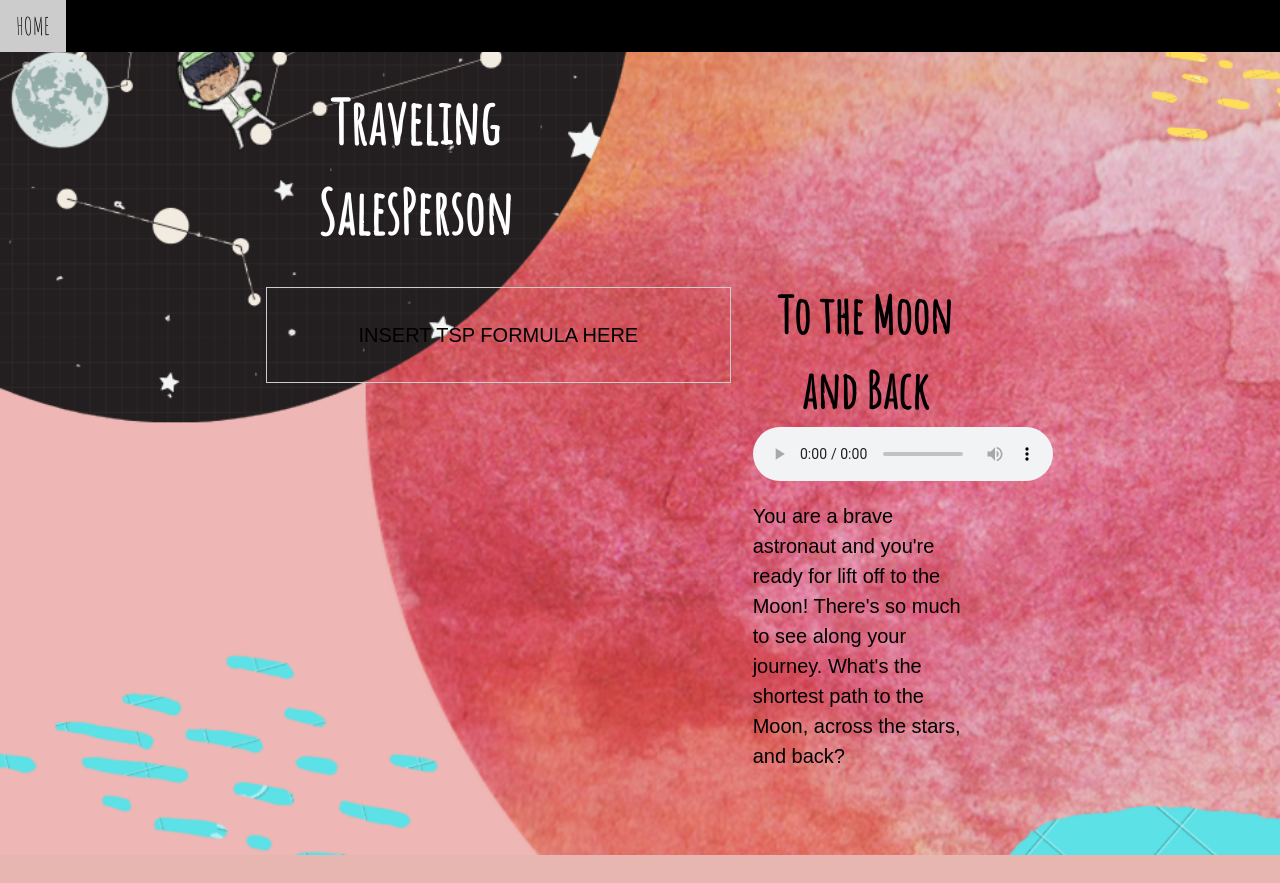
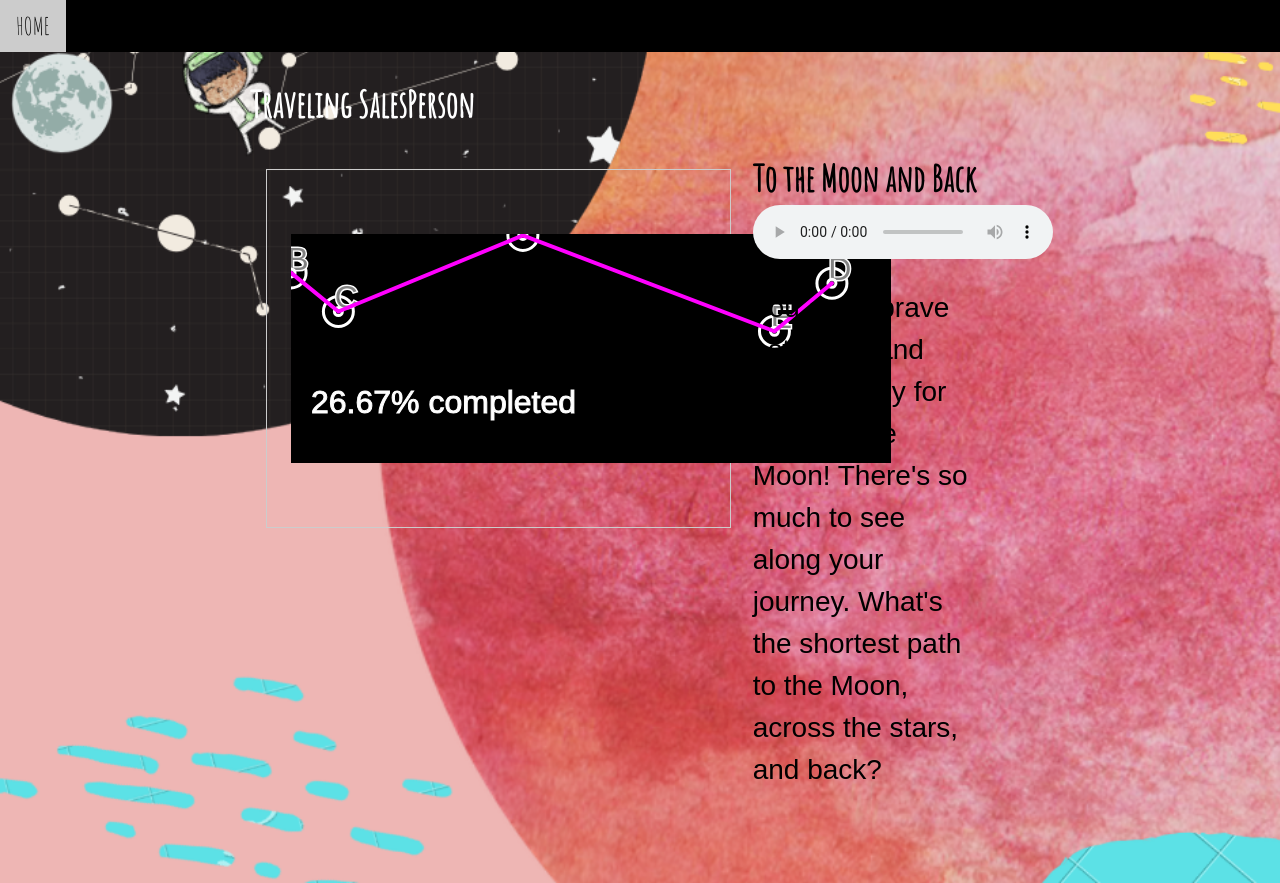
Before and after one commit to emendoza06/TravelingSalesperon, a Java web app: page /k2Moon in a window 1280 px wide. Before the commit the page ends 855 px from the top, so only its background shows below. Run offline with Spring Boot 4, a stand-in JSP engine, Linux system fonts and the light colour scheme; some libraries are stand-ins or nearby versions.

Commit message:
fixed K2Moon.jsp to include map and user distance

```diff
--- a/src/main/webapp/WEB-INF/jsp/k2Moon.jsp
+++ b/src/main/webapp/WEB-INF/jsp/k2Moon.jsp
@@ -13,13 +13,14 @@
 <meta name="viewport" content="width=device-width, initial-scale=1">
 <link rel="stylesheet" href="https://www.w3schools.com/w3css/4/w3.css">
 <link rel="stylesheet" href="https://fonts.googleapis.com/css?family=Amatic+SC">
+<script src="http://ajax.googleapis.com/ajax/libs/jquery/1.7.1/jquery.min.js" type="text/javascript"></script>
 <script
     language="javascript"
     type="text/javascript"
     src="https://cdn.jsdelivr.net/npm/p5@1.0.0/lib/p5.min.js"
   ></script>
 
-  <script type="text/javascript" src="javascript/map2.js"></script>
+  <script type="text/javascript" src="javascript/k-2Script.js"></script>
 <style>
     html,body,h1,h2,h3,h4,h5,h6 {font-family: "Roboto", sans-serif;}
     .w3-sidebar {
@@ -69,39 +70,17 @@
     <div class="w3-row w3-padding-64">
         <h1 class="tspheader" style="color: white"><b>Traveling SalesPerson</b></h1>
         <div class="w3-twothird w3-container">
+            <p id="formulaContainer" style="color: white" ></p>
 
-            <style>
+                <!--Canvas div -->
+                <div
+                id="sketch-holder1" class="w3-border w3-padding-large w3-padding-64 w3-center"
+                >
 
-                h1{
-                    text-align: center;
-                }
-                h1.tspheader{
-                    font-size: 60px;
-                    margin-right: 700px;
-                }
+              </div>
 
-                h1.w3-text-teal.storytitle{
-                    font-size: 50px;
-                }
-
-                p{
-                    font-size: 20px;
-                }
-
-                canvas{
-                    padding-left: 0;
-                    padding-right: 0;
-                    margin-left: auto;
-                    margin-right: 50%;
-                    display: block;
-                    width: 530px;
-                    margin-bottom: 30px;
-                }
-            </style>
-
-            <p class="w3-border w3-padding-large w3-padding-32 w3-center">INSERT TSP FORMULA HERE</p>
-
-        </div>
+                <h4 id=""></h4>
+            </div>
         <div class="w3-third w3-container">
             <h1 class="w3-text-teal storytitle" style="color: black !important"><b>To the Moon and Back</b>
             <audio controls>
@@ -109,6 +88,17 @@
             </audio>
             </h1>
             <p>You are a brave astronaut and you're ready for lift off to the Moon! There's so much to see along your journey. What's the shortest path to the Moon, across the stars, and back? </p>
+            <p id="startingnode"></p>
+
+            <style>
+                p#startingnode{
+                    color: black;
+                    font-size: 25px;
+                }
+                p{
+                    font-size: 28px;
+                }
+            </style>
         </div>
 
 
--- a/src/main/webapp/WEB-INF/jsp/k2Zoo.jsp
+++ b/src/main/webapp/WEB-INF/jsp/k2Zoo.jsp
@@ -74,7 +74,7 @@
     <div class="w3-row w3-padding-64">
         <h1><b>Traveling SalesPerson</b></h1>
         <div class="w3-twothird w3-container">
-        <p id="startingNode"></p>
+        <p id="formulaContainer"></p>
 
             <!--Canvas div -->
             <div
--- a/src/main/webapp/javascript/k-2Script.js
+++ b/src/main/webapp/javascript/k-2Script.js
@@ -153,7 +153,7 @@ function draw() {
           usersRoute[acc + 1].y,
         );
       }
-            $("#startingNode").html(
+      $("#formulaContainer").html(
         "The total route of paths   " +
           showFormula(clickedpoint) +
           " = " +
```
Lines whose indentation alone changed are shown as unchanged.
